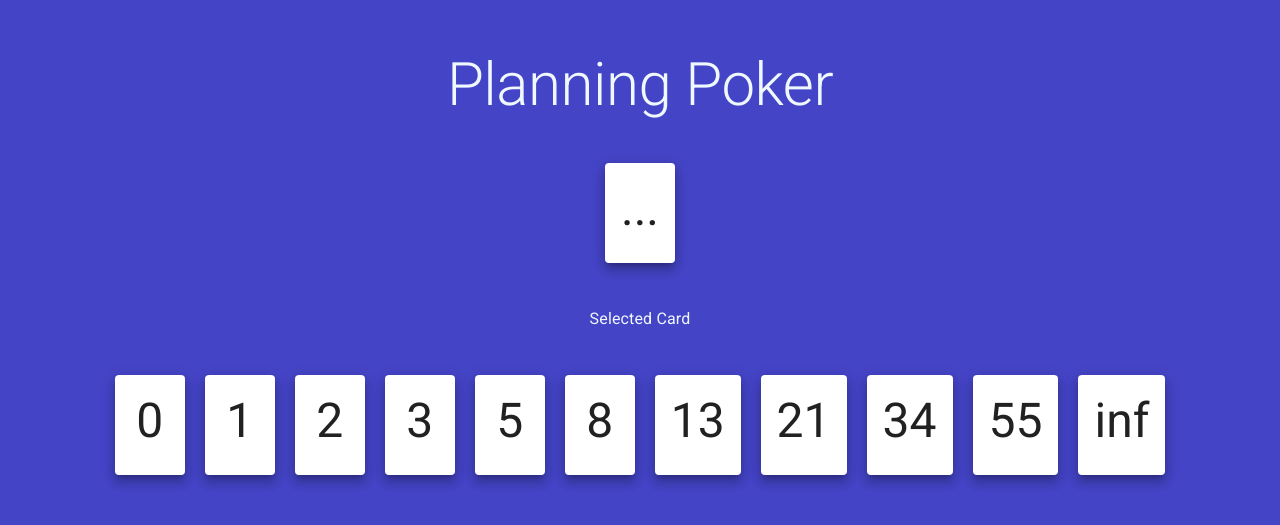
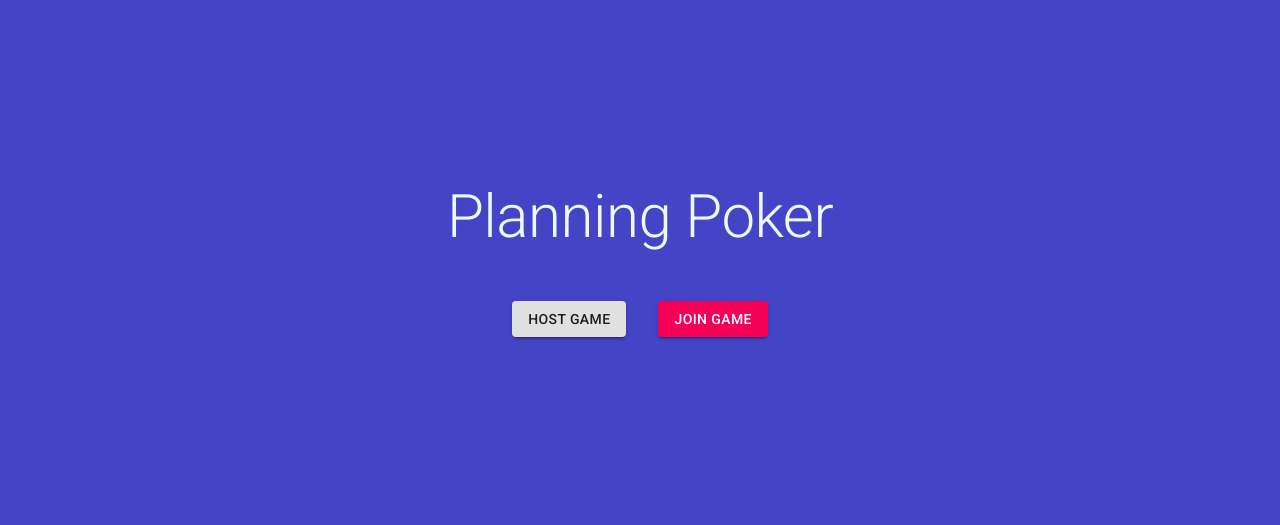
Before and after one commit to abhinandhajay/planning-poker, a React (Create React App) app in the folder client/: page / in a window 1280 px wide. Shown: the part 133-658 px from the top of the page. Built offline with nearby package versions, Linux system fonts and the light colour scheme.

Commit message:
Add routing

```diff
--- a/client/package.json
+++ b/client/package.json
@@ -10,6 +10,7 @@
     "@testing-library/user-event": "^12.8.3",
     "react": "^17.0.2",
     "react-dom": "^17.0.2",
+    "react-router-dom": "^5.2.0",
     "react-scripts": "4.0.3",
     "web-vitals": "^1.1.2"
   },
--- a/client/src/App.jsx
+++ b/client/src/App.jsx
@@ -1,59 +1,29 @@
-import React, { useState } from "react";
-import { makeStyles } from '@material-ui/core/styles';
-import { Box, Container, Typography } from '@material-ui/core';
+import React from "react";
+import {
+	BrowserRouter as Router,
+	Switch,
+	Route,
+} from "react-router-dom";
 import './App.css';
-import PokerCard from "./components/PokerCard";
+import Home from "./pages/Home";
+import Planning from "./pages/Planning";
 
-const useStyles = makeStyles({
-	root: {
-		display: 'flex',
-		flexDirection: 'column',
-		alignItems: 'center',
-		justifyContent: 'center',
-		height: '100vh'
-	},
-	title: {
-		// margin: '2rem',
-		marginBottom: '2rem',
-	},
-	selectedCard: {
-		margin: '2rem',
-	},
-});
+
 function App() {
-	const classes = useStyles();
-	const sequence = [0, 1, 2, 3, 5, 8, 13, 21, 34, 55, 'inf'];
-
-	const [selectedCard, setSelectedCard] = useState("...");
-
-	const cardClickHandler = (value) => {
-		setSelectedCard(value);
-	};
-
-	const cardResetHandler = (value) => {
-		setSelectedCard('...');
-	};
 
 	return (
-		<Container className={ classes.root }>
-			<Typography variant="h2" className={classes.title}>
-				Planning Poker
-			</Typography>
-			<PokerCard cardClickHandler={cardResetHandler}>
-				{selectedCard}
-			</PokerCard>
-			<Typography variant="subtitle1" className={classes.selectedCard}>
-				Selected Card
-			</Typography>
-			<Box display="flex">
-				{sequence.map((value, index) => (
-					<PokerCard key={index} cardClickHandler={cardClickHandler}>
-						{value}
-					</PokerCard>
-				))}
-			</Box>
-
-		</Container>
+		<Router>
+			<div>
+				<Switch>
+					<Route path="/:id">
+						<Planning />
+					</Route>
+					<Route path="/">
+						<Home />
+					</Route>
+				</Switch>
+			</div>
+		</Router>
 	);
 }
 
--- a/client/src/components/PokerCard.jsx
+++ b/client/src/components/PokerCard.jsx
@@ -6,7 +6,7 @@ import Typography from '@material-ui/core/Typography';
 
 const useStyles = makeStyles({
 	root: {
-		minWidth: 70,
+		minWidth: 80,
 		minHeight: 100,
 		display: 'flex',
 		alignItems: 'center',
@@ -27,7 +27,7 @@ export default function PokerCard(props) {
 	return (
 		<Card raised className={classes.root} onClick={() => props.cardClickHandler(props.children)}>
 			<CardContent className="hover">
-				<Typography variant="h3" align="center">
+				<Typography variant="h4">
 					{ props.children }
 				</Typography>
 			</CardContent>
--- /dev/null
+++ b/client/src/pages/Home.jsx
@@ -0,0 +1,64 @@
+import React, { useState } from "react";
+import { makeStyles } from '@material-ui/core/styles';
+import { Box, Button, Container, Typography } from '@material-ui/core';
+import { useHistory } from "react-router-dom";
+
+const useStyles = makeStyles({
+	root: {
+		display: 'flex',
+		flexDirection: 'column',
+		alignItems: 'center',
+		justifyContent: 'center',
+		height: '100vh'
+	},
+	title: {
+		marginBottom: '2rem',
+		cursor: 'pointer',
+		'&:hover': {
+			color: '#C6CFF8'
+		}
+	},
+	selectedCard: {
+		margin: '2rem',
+		marginTop: '0.5rem',
+	},
+});
+
+export default function Home() {
+	const classes = useStyles();
+	const history = useHistory()
+	const [, setCode] = useState('');
+
+	const hostClickHandler = (value) => {
+		// randomly generate a 4 character string
+		const randomString = Math.random().toString(36).substring(2, 6);
+		setCode(randomString);
+		history.push(`/${randomString}`);
+
+	};
+
+	const joinClickHandler = (value) => {
+		console.log("Join game")
+	};
+
+	return (
+		<Container className={classes.root}>
+			<Typography variant="h2" className={classes.title} onClick={() => history.push(`/`)}>
+				Planning Poker
+			</Typography>
+			<Box display="flex">
+				<Box m={2}>
+					<Button variant="contained" onClick={hostClickHandler}>
+						Host Game
+					</Button>
+				</Box>
+				<Box m={2}>
+					<Button variant="contained" color="secondary" onClick={joinClickHandler}>
+						Join Game
+					</Button>
+				</Box>
+			</Box>
+
+		</Container>
+	);
+}
--- /dev/null
+++ b/client/src/pages/Planning.jsx
@@ -0,0 +1,64 @@
+import React, { useState } from "react";
+import { makeStyles } from '@material-ui/core/styles';
+import { Box, Container, Typography } from '@material-ui/core';
+import PokerCard from "../components/PokerCard";
+import { useHistory } from "react-router-dom";
+
+const useStyles = makeStyles({
+	root: {
+		display: 'flex',
+		flexDirection: 'column',
+		alignItems: 'center',
+		justifyContent: 'center',
+		height: '100vh'
+	},
+	title: {
+		marginBottom: '2rem',
+		cursor: 'pointer',
+		'&:hover': {
+			color: '#C6CFF8'
+		}
+	},
+	selectedCard: {
+		margin: '2rem',
+		marginTop: '0.5rem',
+	},
+});
+
+export default function Planning() {
+	const classes = useStyles();
+	const history = useHistory();
+	const sequence = ['0', '1', '2', '3', '5', '8', '13', '21', '34', '55', 'inf'];
+
+	const [selectedCard, setSelectedCard] = useState("...");
+
+	const cardClickHandler = (value) => {
+		setSelectedCard(value);
+	};
+
+	const cardResetHandler = (value) => {
+		setSelectedCard('...');
+	};
+
+	return (
+		<Container className={classes.root}>
+			<Typography variant="h2" className={classes.title} onClick={() => history.push(`/`)}>
+				Planning Poker
+			</Typography>
+			<PokerCard cardClickHandler={cardResetHandler}>
+				{selectedCard}
+			</PokerCard>
+			<Typography variant="subtitle1" className={classes.selectedCard}>
+				Selected Card
+			</Typography>
+			<Box display="flex">
+				{sequence.map((value, index) => (
+					<PokerCard key={index} cardClickHandler={cardClickHandler}>
+						{value}
+					</PokerCard>
+				))}
+			</Box>
+
+		</Container>
+	);
+}
```
Also changed, not shown: 1 other file (tests, documents, lock files or other folders).
